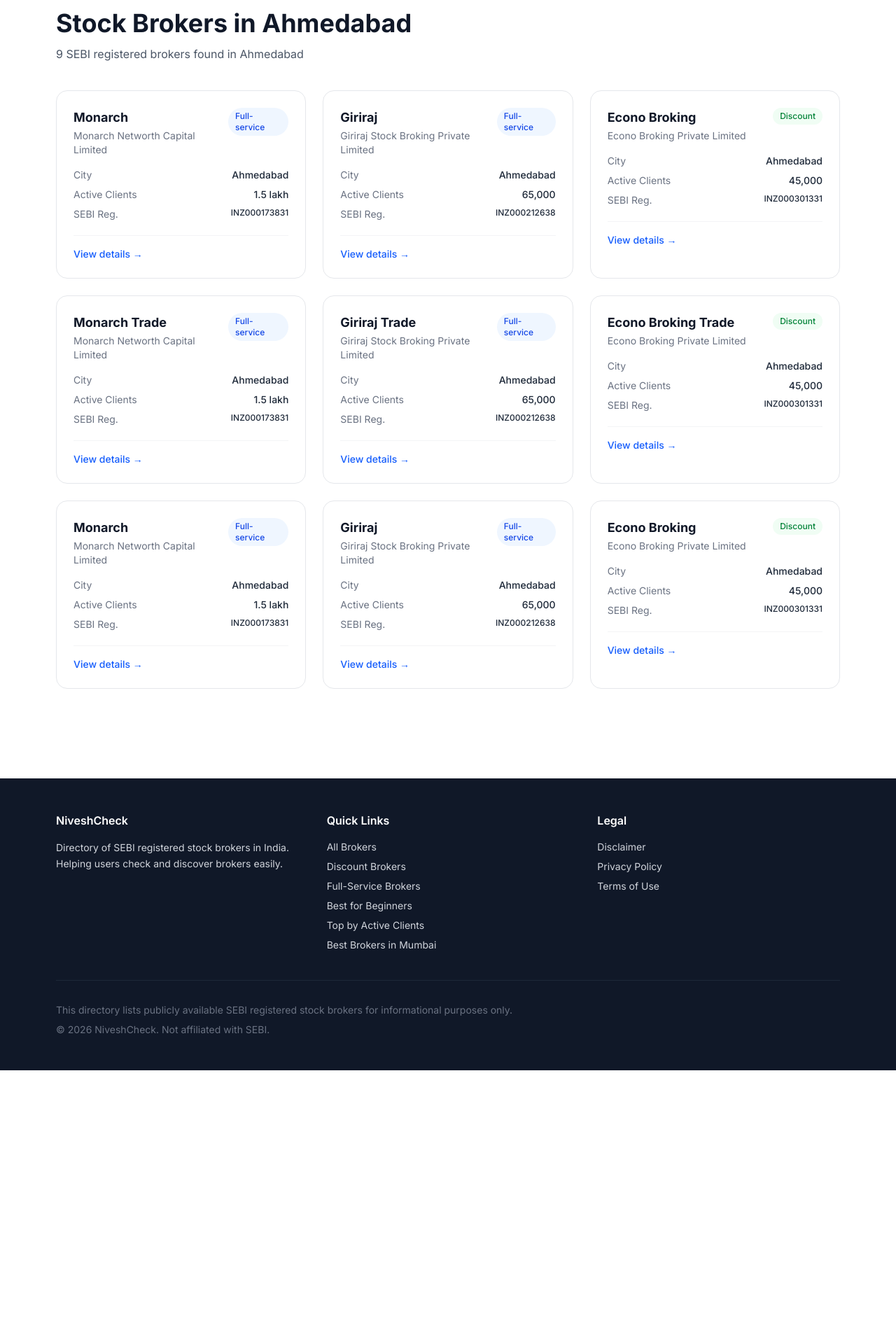
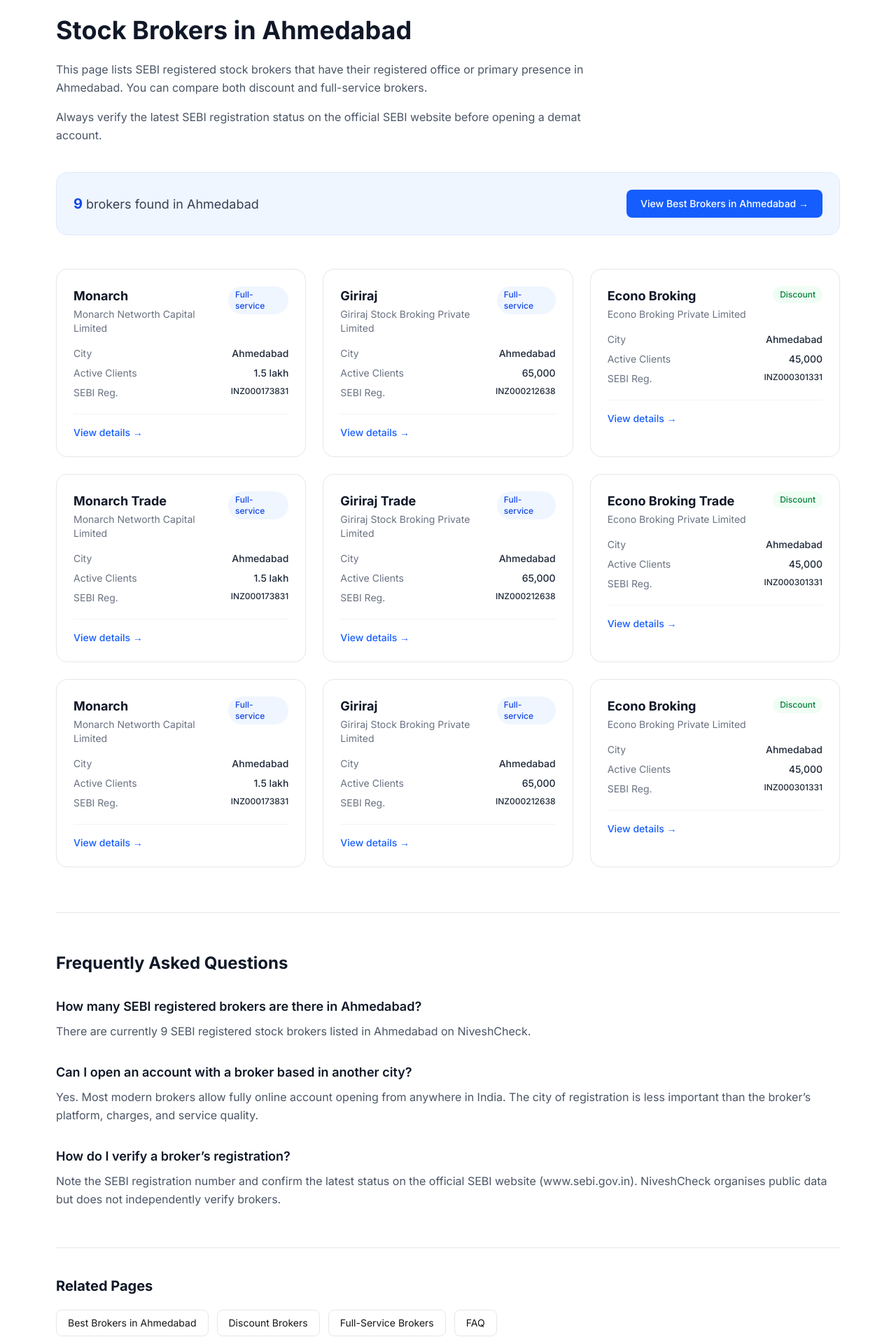
Before and after one commit to divynventures/niveshcheck, a Next.js app: page /city/ahmedabad in a window 1280 px wide. Shown: the part 140-2060 px from the top of the page at 70% size. Before the commit the page ends 1669 px from the top, so only its background shows below. Built offline with nearby package versions, Linux system fonts and the light colour scheme.

Commit message:
Improve City pages with better content, FAQs and related links

```diff
--- a/src/app/city/[city]/page.tsx
+++ b/src/app/city/[city]/page.tsx
@@ -25,8 +25,8 @@
     .join(" ");
 
   return {
-    title: `SEBI Registered Stock Brokers in ${cityName}`,
-    description: `List of SEBI registered stock brokers and demat account providers in ${cityName}. Compare brokers available in ${cityName}.`,
+    title: `Stock Brokers in ${cityName} | SEBI Registered`,
+    description: `List of SEBI registered stock brokers in ${cityName}. Find discount and full-service brokers based in ${cityName}.`,
   };
 }
 
@@ -47,9 +47,16 @@
 
   if (cityBrokers.length === 0) notFound();
 
+  const sortedBrokers = [...cityBrokers].sort((a, b) => {
+    if (a.activeClients && !b.activeClients) return -1;
+    if (!a.activeClients && b.activeClients) return 1;
+    return 0;
+  });
+
   return (
     <div className="max-w-6xl mx-auto px-4 py-12">
-      <nav className="text-sm text-gray-500 mb-6">
+      {/* Breadcrumb */}
+      <nav className="text-sm text-gray-500 mb-8">
         <Link href="/" className="hover:text-blue-600 transition">
           Home
         </Link>
@@ -57,20 +64,112 @@
         <span className="text-gray-800">{cityName}</span>
       </nav>
 
+      {/* Header */}
       <div className="mb-10">
-        <h1 className="text-3xl md:text-4xl font-bold text-gray-900 mb-3">
+        <h1 className="text-3xl md:text-4xl font-bold text-gray-900 mb-5 leading-tight">
           Stock Brokers in {cityName}
         </h1>
-        <p className="text-gray-600">
-          {cityBrokers.length} SEBI registered brokers found in {cityName}
-        </p>
+
+        <div className="prose prose-gray max-w-3xl text-gray-600 leading-relaxed space-y-4">
+          <p>
+            This page lists SEBI registered stock brokers that have their registered office or primary presence in {cityName}.
+            You can compare both discount and full-service brokers.
+          </p>
+          <p>
+            Always verify the latest SEBI registration status on the official SEBI website before opening a demat account.
+          </p>
+        </div>
       </div>
 
-      <div className="grid grid-cols-1 md:grid-cols-2 lg:grid-cols-3 gap-6">
-        {cityBrokers.map((broker) => (
+      {/* Stats + CTA */}
+      <div className="flex flex-col sm:flex-row sm:items-center sm:justify-between gap-4 bg-blue-50 border border-blue-100 rounded-2xl p-6 mb-12">
+        <p className="text-gray-700 text-lg">
+          <span className="font-bold text-blue-700 text-xl">{cityBrokers.length}</span>{" "}
+          brokers found in {cityName}
+        </p>
+        <Link
+          href={`/best/${city}`}
+          className="inline-block bg-blue-600 hover:bg-blue-700 text-white px-5 py-2.5 rounded-lg text-sm font-medium transition"
+        >
+          View Best Brokers in {cityName} →
+        </Link>
+      </div>
+
+      {/* Broker List */}
+      <div className="grid grid-cols-1 md:grid-cols-2 lg:grid-cols-3 gap-6 mb-16">
+        {sortedBrokers.map((broker) => (
           <BrokerCard key={broker.id} broker={broker} />
         ))}
       </div>
+
+      {/* FAQ */}
+      <section className="border-t border-gray-200 pt-14">
+        <h2 className="text-2xl font-bold text-gray-900 mb-8">
+          Frequently Asked Questions
+        </h2>
+
+        <div className="space-y-8">
+          <div>
+            <h3 className="font-semibold text-lg text-gray-900 mb-2">
+              How many SEBI registered brokers are there in {cityName}?
+            </h3>
+            <p className="text-gray-600 leading-relaxed">
+              There are currently {cityBrokers.length} SEBI registered stock brokers listed in {cityName} on NiveshCheck.
+            </p>
+          </div>
+
+          <div>
+            <h3 className="font-semibold text-lg text-gray-900 mb-2">
+              Can I open an account with a broker based in another city?
+            </h3>
+            <p className="text-gray-600 leading-relaxed">
+              Yes. Most modern brokers allow fully online account opening from anywhere in India.
+              The city of registration is less important than the broker’s platform, charges, and service quality.
+            </p>
+          </div>
+
+          <div>
+            <h3 className="font-semibold text-lg text-gray-900 mb-2">
+              How do I verify a broker’s registration?
+            </h3>
+            <p className="text-gray-600 leading-relaxed">
+              Note the SEBI registration number and confirm the latest status on the official SEBI website (www.sebi.gov.in).
+              NiveshCheck organises public data but does not independently verify brokers.
+            </p>
+          </div>
+        </div>
+      </section>
+
+      {/* Related Links */}
+      <section className="mt-14 pt-10 border-t border-gray-200">
+        <h2 className="text-xl font-bold text-gray-900 mb-5">Related Pages</h2>
+        <div className="flex flex-wrap gap-3">
+          <Link
+            href={`/best/${city}`}
+            className="px-4 py-2 bg-white border border-gray-200 rounded-lg text-sm hover:border-blue-400 transition"
+          >
+            Best Brokers in {cityName}
+          </Link>
+          <Link
+            href="/discount-stock-brokers"
+            className="px-4 py-2 bg-white border border-gray-200 rounded-lg text-sm hover:border-blue-400 transition"
+          >
+            Discount Brokers
+          </Link>
+          <Link
+            href="/full-service-stock-brokers"
+            className="px-4 py-2 bg-white border border-gray-200 rounded-lg text-sm hover:border-blue-400 transition"
+          >
+            Full-Service Brokers
+          </Link>
+          <Link
+            href="/faq"
+            className="px-4 py-2 bg-white border border-gray-200 rounded-lg text-sm hover:border-blue-400 transition"
+          >
+            FAQ
+          </Link>
+        </div>
+      </section>
     </div>
   );
 }
```
